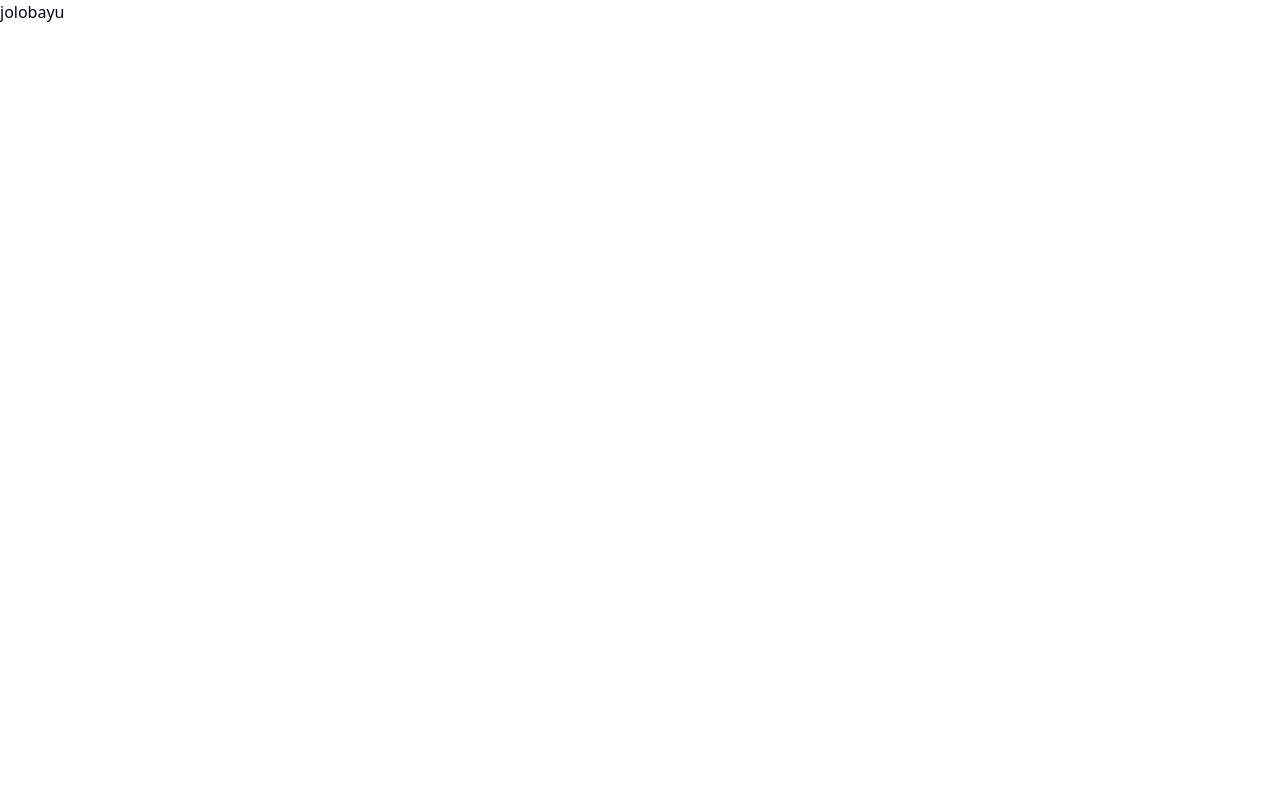
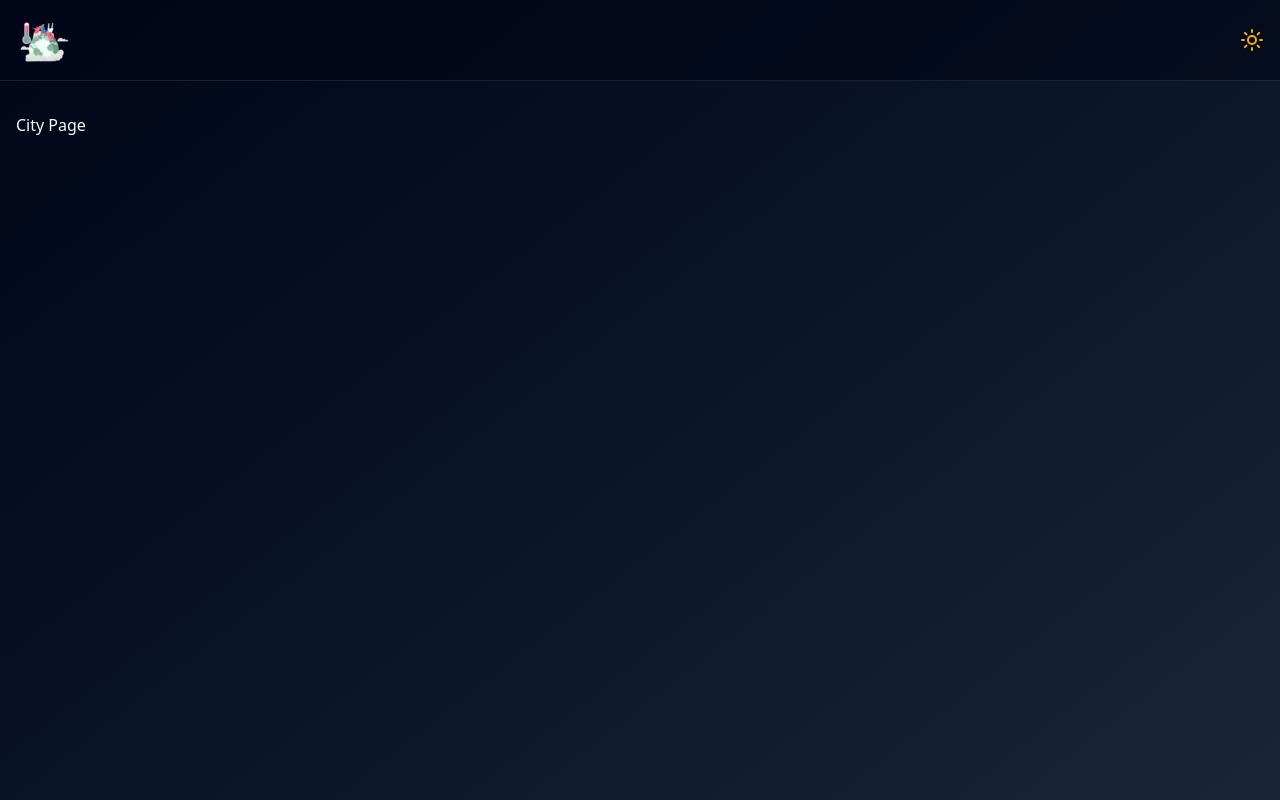
Before and after one commit to 23-faisal/jolobayu, a React (Vite) app in the folder frontend/: page /city/1 in a window 1280 px wide. Shown: the top 800 px of the page. Built offline with nearby package versions, Linux system fonts and the light colour scheme.

Commit message:
create   footer and a part of navbar with theme toggle option

```diff
--- a/frontend/package.json
+++ b/frontend/package.json
@@ -13,6 +13,7 @@
     "@radix-ui/react-dialog": "^1.1.13",
     "@radix-ui/react-scroll-area": "^1.2.8",
     "@radix-ui/react-slot": "^1.2.2",
+    "@radix-ui/react-tooltip": "^1.2.6",
     "@tailwindcss/vite": "^4.1.5",
     "class-variance-authority": "^0.7.1",
     "clsx": "^2.1.1",
@@ -21,6 +22,7 @@
     "next-themes": "^0.4.6",
     "react": "^19.1.0",
     "react-dom": "^19.1.0",
+    "react-router-dom": "^7.5.3",
     "sonner": "^2.0.3",
     "tailwind-merge": "^3.2.0",
     "tailwindcss": "^4.1.5"
--- a/frontend/src/App.tsx
+++ b/frontend/src/App.tsx
@@ -1,9 +1,23 @@
 import "./App.css";
+import { Route, BrowserRouter as Router, Routes } from "react-router-dom";
+import Layout from "./components/Layout/Layout";
+import { ThemeProvider } from "./components/context/theme-provider";
+import WeatherDashboard from "./pages/WeatherDashboard";
+import CityPage from "./pages/CityPage";
 
 function App() {
   return (
     <>
-      <h1>jolobayu</h1>
+      <Router>
+        <ThemeProvider defaultTheme="dark">
+          <Layout>
+            <Routes>
+              <Route path="/" element={<WeatherDashboard />} />
+              <Route path="/city/:cityName" element={<CityPage />} />
+            </Routes>
+          </Layout>
+        </ThemeProvider>
+      </Router>
     </>
   );
 }
--- /dev/null
+++ b/frontend/src/components/Layout/Layout.tsx
@@ -0,0 +1,28 @@
+import { type PropsWithChildren } from "react";
+import Header from "../common/Header";
+
+const Layout = ({ children }: PropsWithChildren) => {
+  return (
+    <div className="bg-gradient-to-br from-background to-muted">
+      <Header />
+      <main className="min-h-screen  container mx-auto px-4 py-8 ">
+        {children}
+      </main>
+      <footer className="border-top backdrop-blur py-12 supports-[backdrop-filter]:bg-background/60">
+        <div className="container mx-auto px-4 text-center text-gray-400 ">
+          Made with love by{" "}
+          <a
+            className={` text-blue-500`}
+            href="https://www.linkedin.com/in/faisalahmed23/"
+            target="_blank"
+            rel="noopener noreferrer"
+          >
+            faisal
+          </a>
+        </div>
+      </footer>
+    </div>
+  );
+};
+
+export default Layout;
--- /dev/null
+++ b/frontend/src/components/common/Header.tsx
@@ -0,0 +1,43 @@
+import logo from "../../../public/logo.webp";
+import { Link } from "react-router-dom";
+import { useTheme } from "../context/theme-provider";
+import { Sun, Moon } from "lucide-react";
+
+const Header = () => {
+  const { theme, setTheme } = useTheme();
+
+  // Function to toggle between light and dark theme
+  const toggleTheme = () => {
+    setTheme(theme === "dark" ? "light" : "dark");
+  };
+  return (
+    <header className="sticky top-0 z-50 w-full border-b bg-background/90 backdrop-blue py-2 supports-[backdrop-filter]:bg-background/60">
+      <div className="container mx-auto flex h-16 items-center justify-between px-4">
+        <Link to="/">
+          <img src={logo} alt="jolubayu" />
+        </Link>
+
+        <div>
+          {/* search & theme toggle */}
+
+          {/* theme toggle */}
+          <div
+            onClick={toggleTheme}
+            className={`  flex items-center cursor-pointer transition-transform duration-500  ${
+              theme === "dark" ? "rotate-180" : "rotate-0"
+            } `}
+            aria-label="Toggle theme"
+          >
+            {theme === "dark" ? (
+              <Sun className="h-6 w-6 text-yellow-500 rotate-0 transition-all" />
+            ) : (
+              <Moon className="h-6 w-6 text-blue-500 rotate-0 transition-all" />
+            )}
+          </div>
+        </div>
+      </div>
+    </header>
+  );
+};
+
+export default Header;
--- /dev/null
+++ b/frontend/src/components/context/theme-provider.tsx
@@ -0,0 +1,73 @@
+import { createContext, useContext, useEffect, useState } from "react";
+
+type Theme = "dark" | "light" | "system";
+
+type ThemeProviderProps = {
+  children: React.ReactNode;
+  defaultTheme?: Theme;
+  storageKey?: string;
+};
+
+type ThemeProviderState = {
+  theme: Theme;
+  setTheme: (theme: Theme) => void;
+};
+
+const initialState: ThemeProviderState = {
+  theme: "system",
+  setTheme: () => null,
+};
+
+const ThemeProviderContext = createContext<ThemeProviderState>(initialState);
+
+export function ThemeProvider({
+  children,
+  defaultTheme = "system",
+  storageKey = "vite-ui-theme",
+  ...props
+}: ThemeProviderProps) {
+  const [theme, setTheme] = useState<Theme>(
+    () => (localStorage.getItem(storageKey) as Theme) || defaultTheme
+  );
+
+  useEffect(() => {
+    const root = window.document.documentElement;
+
+    root.classList.remove("light", "dark");
+
+    if (theme === "system") {
+      const systemTheme = window.matchMedia("(prefers-color-scheme: dark)")
+        .matches
+        ? "dark"
+        : "light";
+
+      root.classList.add(systemTheme);
+      return;
+    }
+
+    root.classList.add(theme);
+  }, [theme]);
+
+  const value = {
+    theme,
+    setTheme: (theme: Theme) => {
+      localStorage.setItem(storageKey, theme);
+      setTheme(theme);
+    },
+  };
+
+  return (
+    <ThemeProviderContext.Provider {...props} value={value}>
+      {children}
+    </ThemeProviderContext.Provider>
+  );
+}
+
+export const useTheme = () => {
+  const context = useContext(ThemeProviderContext);
+
+  if (context === undefined)
+    throw new Error("useTheme must be used within a ThemeProvider");
+
+  return context;
+};
--- /dev/null
+++ b/frontend/src/components/ui/tooltip.tsx
@@ -0,0 +1,59 @@
+import * as React from "react"
+import * as TooltipPrimitive from "@radix-ui/react-tooltip"
+
+import { cn } from "@/lib/utils"
+
+function TooltipProvider({
+  delayDuration = 0,
+  ...props
+}: React.ComponentProps<typeof TooltipPrimitive.Provider>) {
+  return (
+    <TooltipPrimitive.Provider
+      data-slot="tooltip-provider"
+      delayDuration={delayDuration}
+      {...props}
+    />
+  )
+}
+
+function Tooltip({
+  ...props
+}: React.ComponentProps<typeof TooltipPrimitive.Root>) {
+  return (
+    <TooltipProvider>
+      <TooltipPrimitive.Root data-slot="tooltip" {...props} />
+    </TooltipProvider>
+  )
+}
+
+function TooltipTrigger({
+  ...props
+}: React.ComponentProps<typeof TooltipPrimitive.Trigger>) {
+  return <TooltipPrimitive.Trigger data-slot="tooltip-trigger" {...props} />
+}
+
+function TooltipContent({
+  className,
+  sideOffset = 0,
+  children,
+  ...props
+}: React.ComponentProps<typeof TooltipPrimitive.Content>) {
+  return (
+    <TooltipPrimitive.Portal>
+      <TooltipPrimitive.Content
+        data-slot="tooltip-content"
+        sideOffset={sideOffset}
+        className={cn(
+          "bg-primary text-primary-foreground animate-in fade-in-0 zoom-in-95 data-[state=closed]:animate-out data-[state=closed]:fade-out-0 data-[state=closed]:zoom-out-95 data-[side=bottom]:slide-in-from-top-2 data-[side=left]:slide-in-from-right-2 data-[side=right]:slide-in-from-left-2 data-[side=top]:slide-in-from-bottom-2 z-50 w-fit origin-(--radix-tooltip-content-transform-origin) rounded-md px-3 py-1.5 text-xs text-balance",
+          className
+        )}
+        {...props}
+      >
+        {children}
+        <TooltipPrimitive.Arrow className="bg-primary fill-primary z-50 size-2.5 translate-y-[calc(-50%_-_2px)] rotate-45 rounded-[2px]" />
+      </TooltipPrimitive.Content>
+    </TooltipPrimitive.Portal>
+  )
+}
+
+export { Tooltip, TooltipTrigger, TooltipContent, TooltipProvider }
--- /dev/null
+++ b/frontend/src/pages/CityPage.tsx
@@ -0,0 +1,11 @@
+import React from "react";
+
+const CityPage = () => {
+  return (
+    <div>
+      <h1>City Page</h1>
+    </div>
+  );
+};
+
+export default CityPage;
--- /dev/null
+++ b/frontend/src/pages/WeatherDashboard.tsx
@@ -0,0 +1,9 @@
+import React from 'react'
+
+const WeatherDashboard = () => {
+  return (
+    <div>WeatherDashboard</div>
+  )
+}
+
+export default WeatherDashboard
```
Also changed, not shown: frontend/public/logo.webp (added), 1 other file (tests, documents, lock files or other folders).
